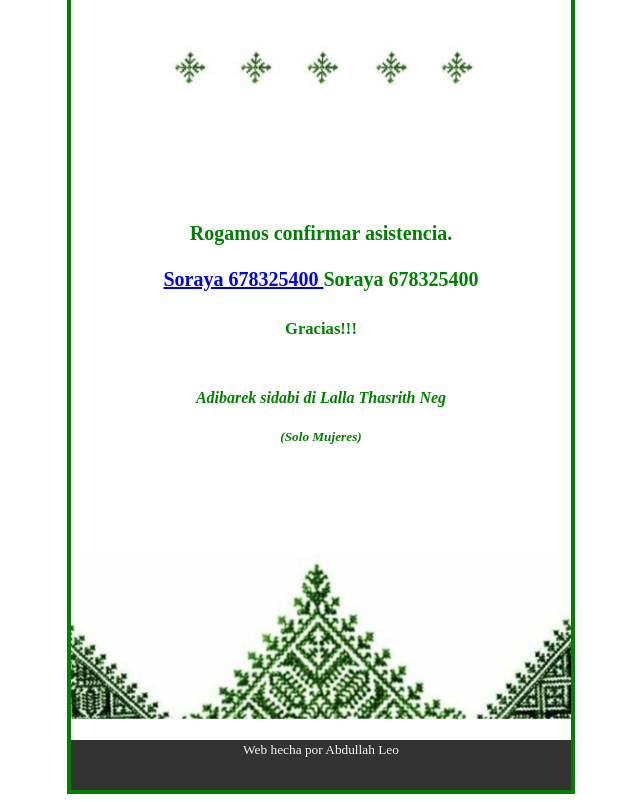
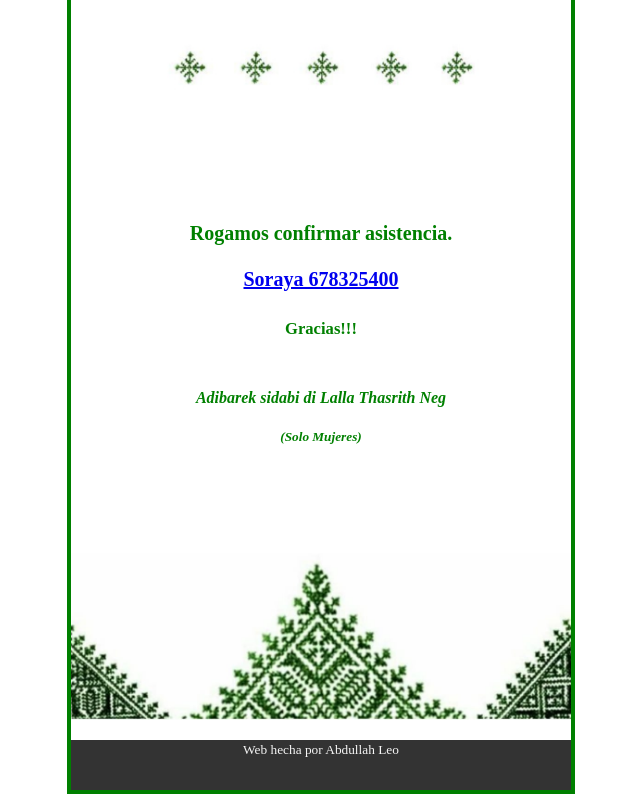
Before and after one commit to abdullahLeo/henna, a plain HTML site: page index.html in a window 1280 px wide. Shown: the part 3802-4604 px from the top of the page, without its empty margins (319-959 px from the left). Drawn offline with Linux system fonts and the light colour scheme.

Commit message:
Update index.html

```diff
--- a/index.html
+++ b/index.html
@@ -91,7 +91,7 @@
     <h4> Rogamos confirmar asistencia.<br><br>
 
 	    <a href="https://api.whatsapp.com/send? phone=678325400"> Soraya 678325400 </a>
-         Soraya 678325400
+
     </h4>
 <h5>Gracias!!!</h5>
 </div>
```
